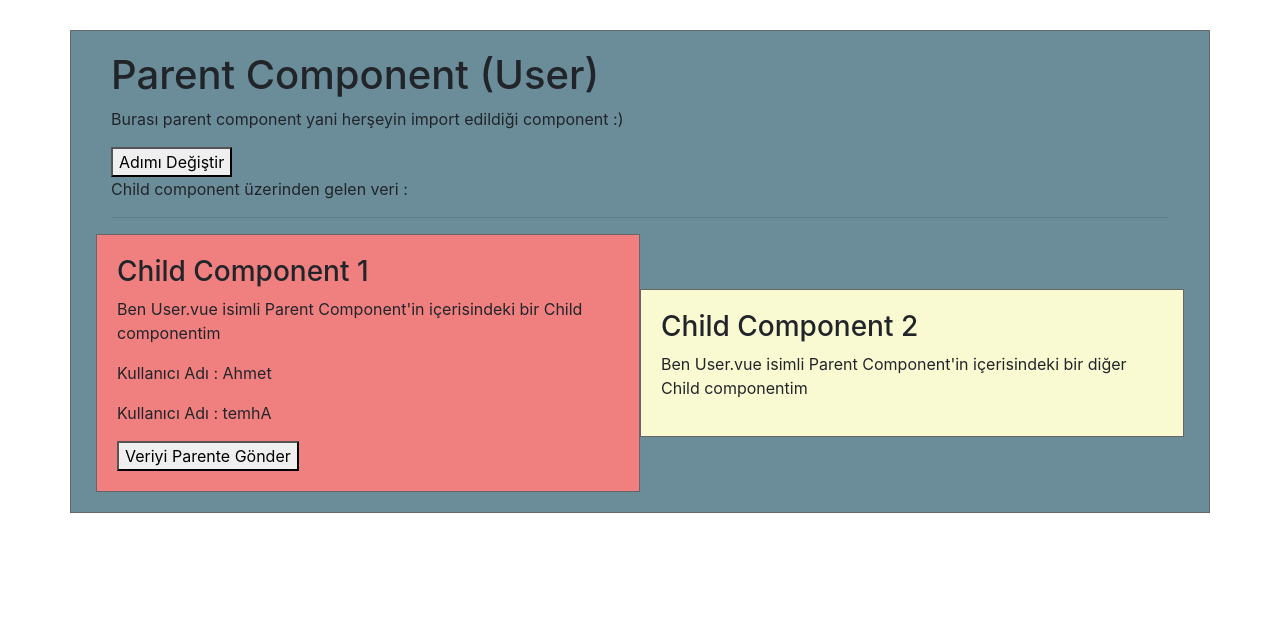
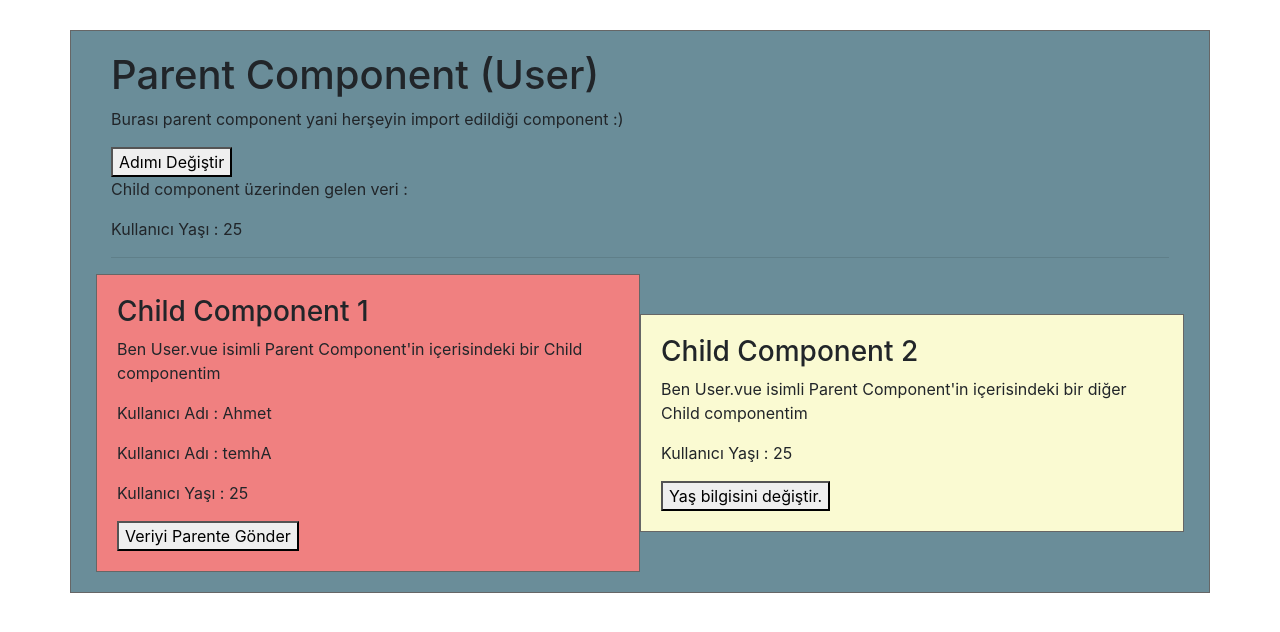
Before and after one commit to yomraliahmet/vuejs, a Vue app in the folder vue-cli-intro/: page / in a window 1280 px wide. Shown: the top 632 px of the page. Built offline with nearby package versions, Linux system fonts and the light colour scheme.

Commit message:
child componentler arası veri aktarımı..

```diff
--- a/vue-cli-intro/src/components/User.vue
+++ b/vue-cli-intro/src/components/User.vue
@@ -4,10 +4,11 @@
     <p>Burası parent component yani herşeyin import edildiği component :)</p>
     <button @click="changeName">Adımı Değiştir</button>
     <p>Child component üzerinden gelen veri : {{ childData }} </p>
+    <p>Kullanıcı Yaşı : {{ age }} </p>
     <hr>
     <div class="row">
-      <app-user-detail @data="childData = $event" :name="title"></app-user-detail>
-      <app-user-edit></app-user-edit>
+      <app-user-detail :age="age" @data="childData = $event" :name="title"></app-user-detail>
+      <app-user-edit :age="age" @ageWasEdited="age = $event" ></app-user-edit>
     </div>
   </div>
 </template>
@@ -22,7 +23,8 @@
     data : function (){
       return {
         title : "Ahmet",
-        childData : ""
+        childData : "",
+        age : 25
       }
     },
     methods : {
--- a/vue-cli-intro/src/components/UserDetail.vue
+++ b/vue-cli-intro/src/components/UserDetail.vue
@@ -4,6 +4,7 @@
     <p>Ben User.vue isimli Parent Component'in içerisindeki bir Child componentim</p>
     <p>Kullanıcı Adı : {{ name }} </p>
     <p>Kullanıcı Adı : {{ switchName() }} </p>
+    <p>Kullanıcı Yaşı : {{ age }} </p>
     <button @click="sendToParent">Veriyi Parente Gönder</button>
   </div>
 </template>
@@ -15,7 +16,8 @@
      name : {
        type : String,
        default : "google.com"
-     }
+     },
+     age : Number
    },
    methods : {
      switchName(){
--- a/vue-cli-intro/src/components/UserEdit.vue
+++ b/vue-cli-intro/src/components/UserEdit.vue
@@ -2,9 +2,23 @@
   <div class="col-md-6">
     <h3>Child Component 2</h3>
     <p>Ben User.vue isimli Parent Component'in içerisindeki bir diğer Child componentim</p>
+    <p>Kullanıcı Yaşı : {{ age }} </p>
+    <button @click="changeAge">Yaş bilgisini değiştir.</button>
   </div>
 </template>
-<script></script>
+
+<script>
+export default {
+  props : ["age"],
+  methods : {
+    changeAge(){
+      this.age = 30;
+      this.$emit("ageWasEdited", this.age);
+    }
+  }
+}
+</script>
+
 
 <style scoped>
   div {
```
